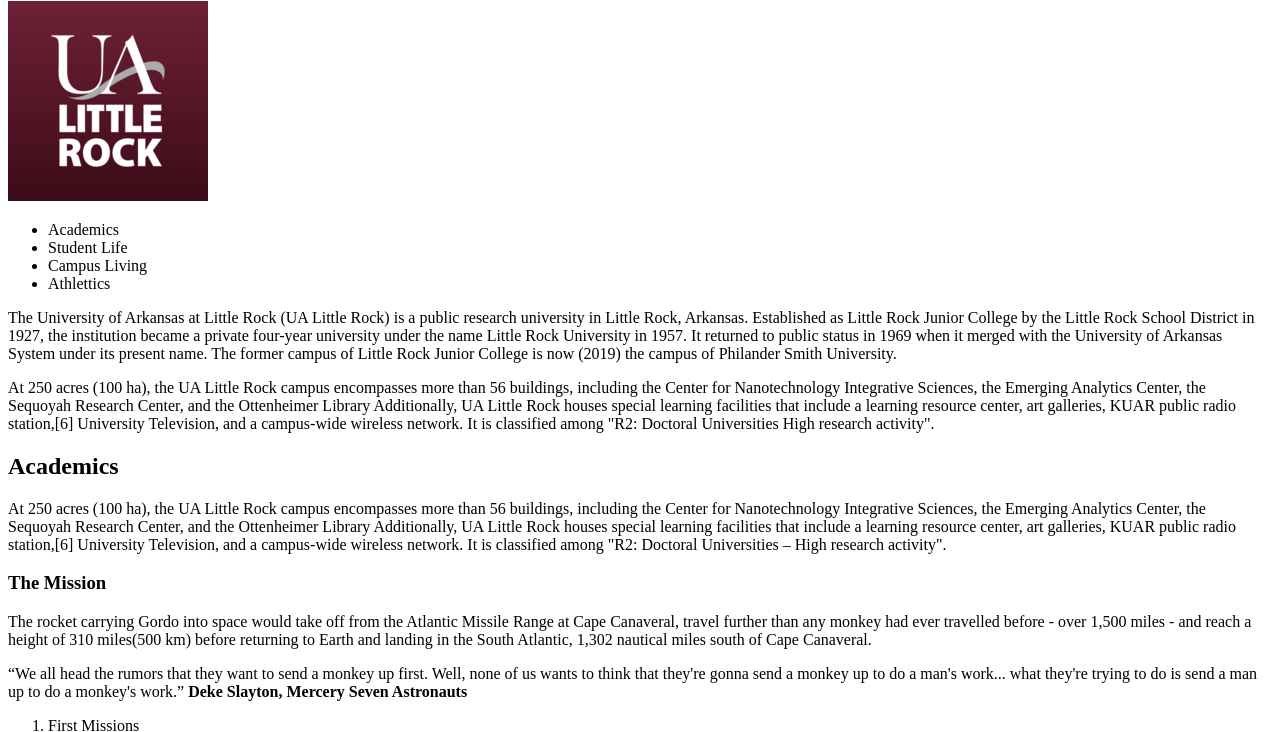
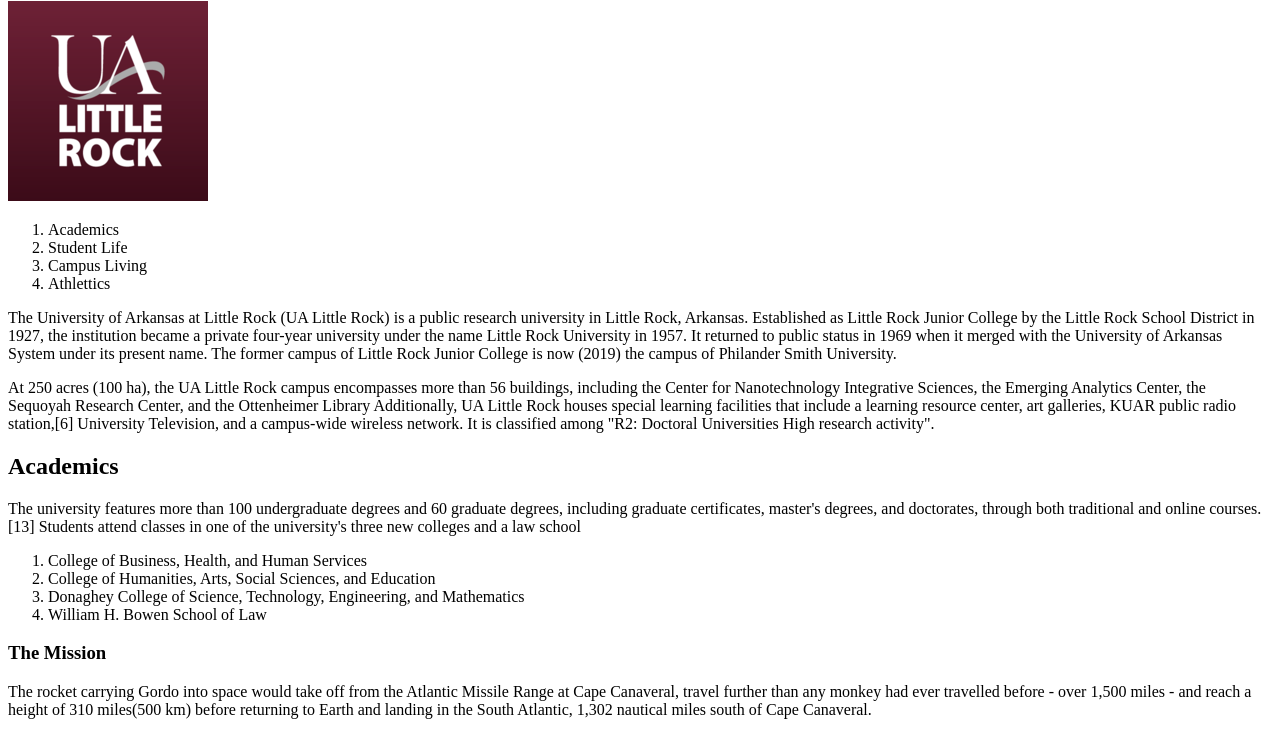
Before and after one commit to AngelaHaley/ifsc-1310-, a plain HTML site: page prototype/index.html in a window 1280 px wide. Shown: the part 79-811 px from the top of the page. Drawn offline with Linux system fonts and the light colour scheme; files whose address does not match are found by name.

Commit message:
second main

```diff
--- a/prototype/index.html
+++ b/prototype/index.html
@@ -14,12 +14,12 @@
             <img src="prototype/img/ualr.png" alt="UALR"/>
         </div><!--#header-->
         <div id="content">
-            <ul>
+            <ol>
                 <li>Academics</li>
                 <li>Student Life</li>
                 <li>Campus Living</li>
                 <li>Athlettics</li>
-            </ul>
+            </ol>
             <p>
                 The University of Arkansas at Little Rock (UA Little Rock) is a public research university in Little Rock, Arkansas.
                 Established as Little Rock Junior College by the Little Rock School District in 1927, the institution became a private
@@ -35,14 +35,20 @@
             </p>
             <h2>Academics</h2>
             <p>
-                At 250 acres (100 ha), the UA Little Rock campus encompasses more than 56 buildings, including the Center for Nanotechnology Integrative Sciences, the Emerging Analytics Center, the Sequoyah Research Center,
-                and the Ottenheimer Library Additionally, UA Little Rock houses special learning facilities that include a learning resource center, art galleries,
-                KUAR public radio station,[6] University Television, and a campus-wide wireless network. It is classified among "R2: Doctoral Universities – High research activity".
+                The university features more than 100 undergraduate degrees and 60 graduate degrees, including graduate certificates, master's degrees,
+                and doctorates, through both traditional and online courses.[13] Students attend classes in one of the university's three new colleges and a law school
 
             </p>
-            <p>
 
-            </p>
+             <ol>
+                <li>College of Business, Health, and Human Services</li>
+                <li>College of Humanities, Arts, Social Sciences, and Education</li>
+                <li>Donaghey College of Science, Technology, Engineering, and Mathematics</li>
+                <li>William H. Bowen School of Law</li>
+            </ol>
+
+
+
             <h3>The Mission</h3>
             <p>The rocket carrying Gordo into space would take off from the Atlantic Missile Range at Cape Canaveral, travel further than any monkey had
                 ever travelled before - over 1,500 miles - and reach a height of 310 miles(500 km) before returning to Earth and landing in the South Atlantic,
```
